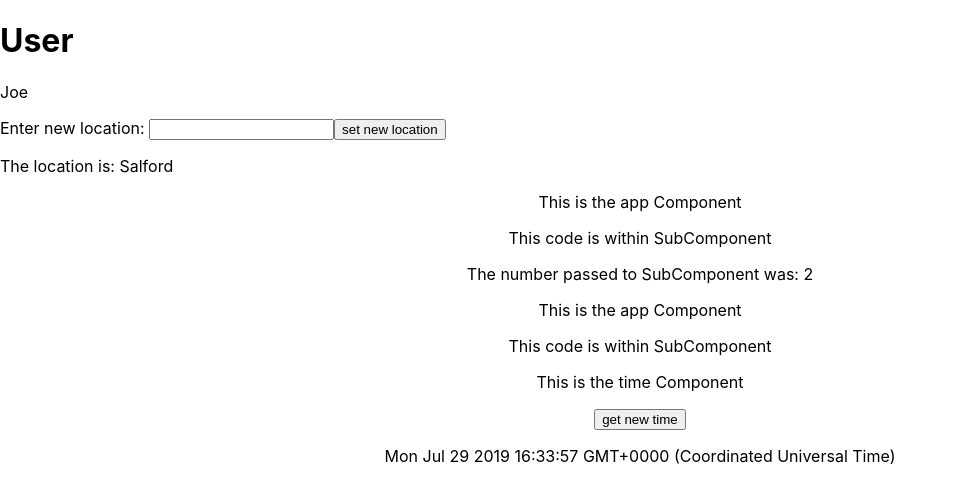
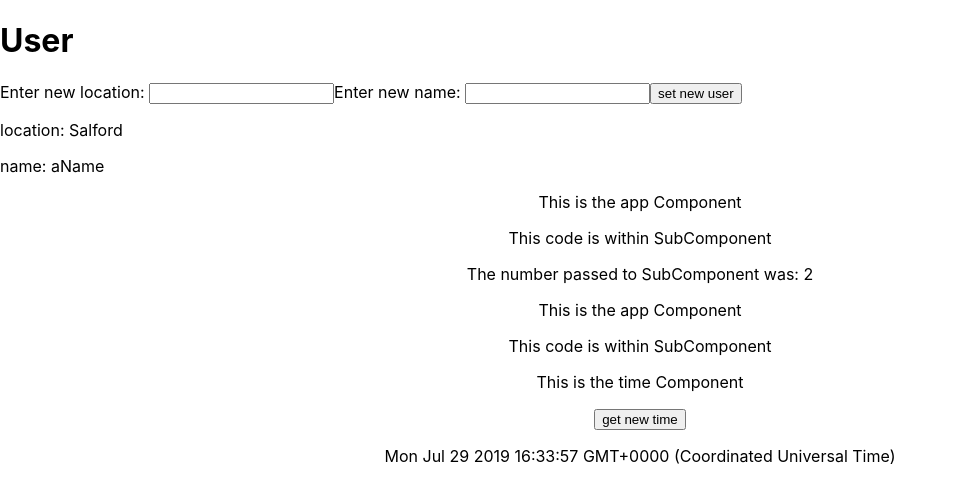
Before and after one commit to patelkarishma10/IntoToNode, a React (Create React App) app: page / in a window 1280 px wide. Shown: the top 502 px of the page, without its empty margins (0-956 px from the left). Built offline with nearby package versions, Linux system fonts and the light colour scheme.

Commit message:
added name to state

```diff
--- a/src/User/User.js
+++ b/src/User/User.js
@@ -5,30 +5,31 @@ export class User extends Component {
     constructor(){
         super();
         this.state = {
+            name: "aName",
             location:"Salford"
         };
     }
 
     newLocation = (e) => {
-e.preventDefault();
-    this.setState ({
-        location: document.getElementById("locationInput").value
-    })
-}
+        e.preventDefault();
+        this.setState ({
+            name: document.getElementById("nameInput").value,
+            location: document.getElementById("locationInput").value
+        })
+    }
 
-    myUserData = {
-        name : "Joe",
-        location: "Salford"
-    };
     render() {
         return (
-        <div><UserDetail userData={this.myUserData}/>
+        <div>
         <form onSubmit={this.newLocation}>
             <label for="locationInput">Enter new location: </label>
             <input id="locationInput" type= "text" />
-            <input type = "submit" value="set new location"/>
+            <label for="nameInput">Enter new name: </label>
+            <input id="nameInput" type= "text" />
+            <input type="submit" value="set new user"/>
             </form>
-            <p>The location is: {this.state.location.toString()}</p>
+
+            <UserDetail userName={this.state.name} userLocation={this.state.location}/>
         </div>
 
     );
--- a/src/User/UserDetail.js
+++ b/src/User/UserDetail.js
@@ -4,7 +4,8 @@ class UserDetail extends Component {
     render() {
         return (
         <div>
-            <p>{this.props.userData.name}</p>
+            <p>location: {this.props.userLocation}</p>
+             <p>name: {this.props.userName}</p>
         </div>
         )}
 }
```
